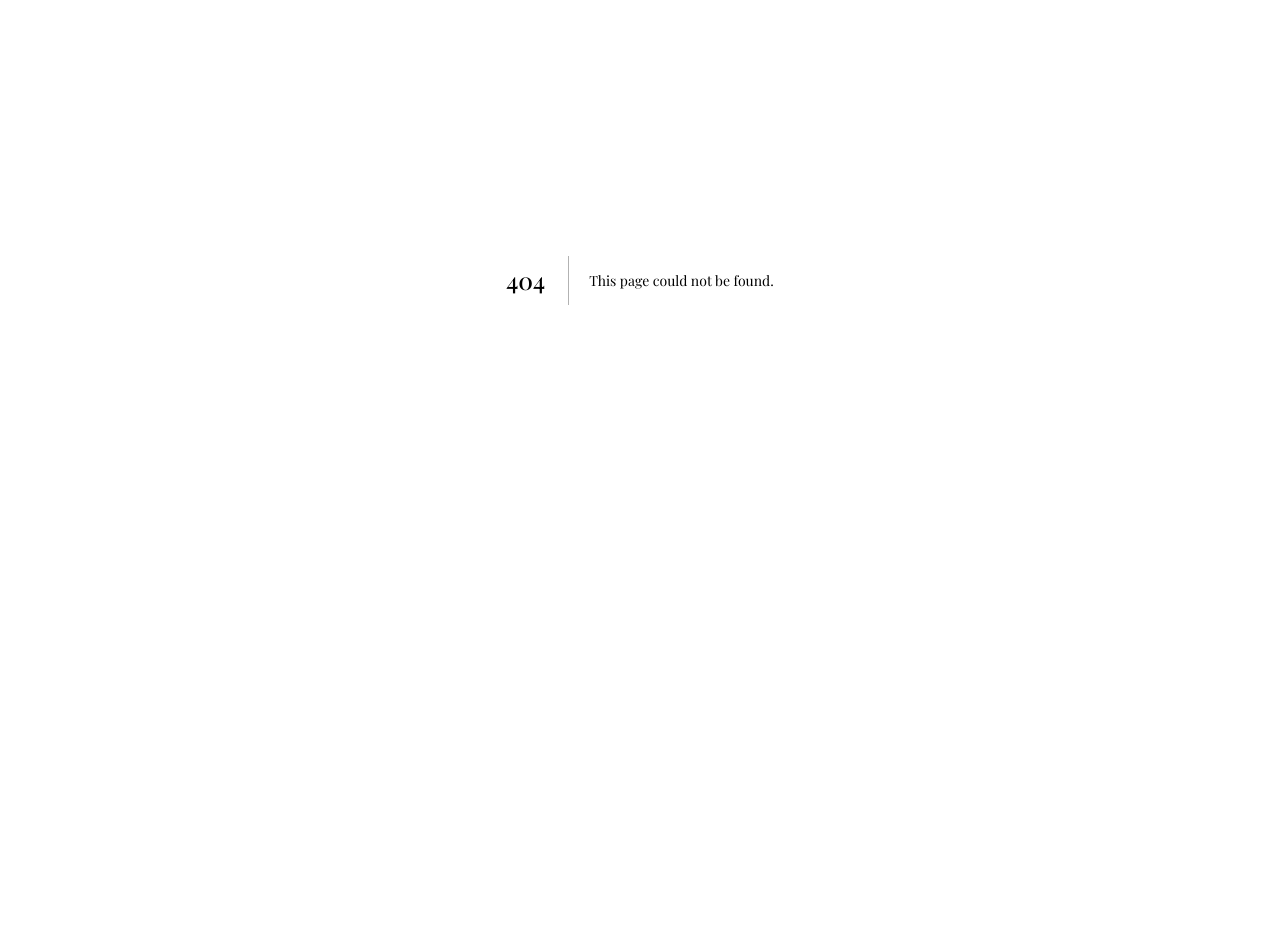
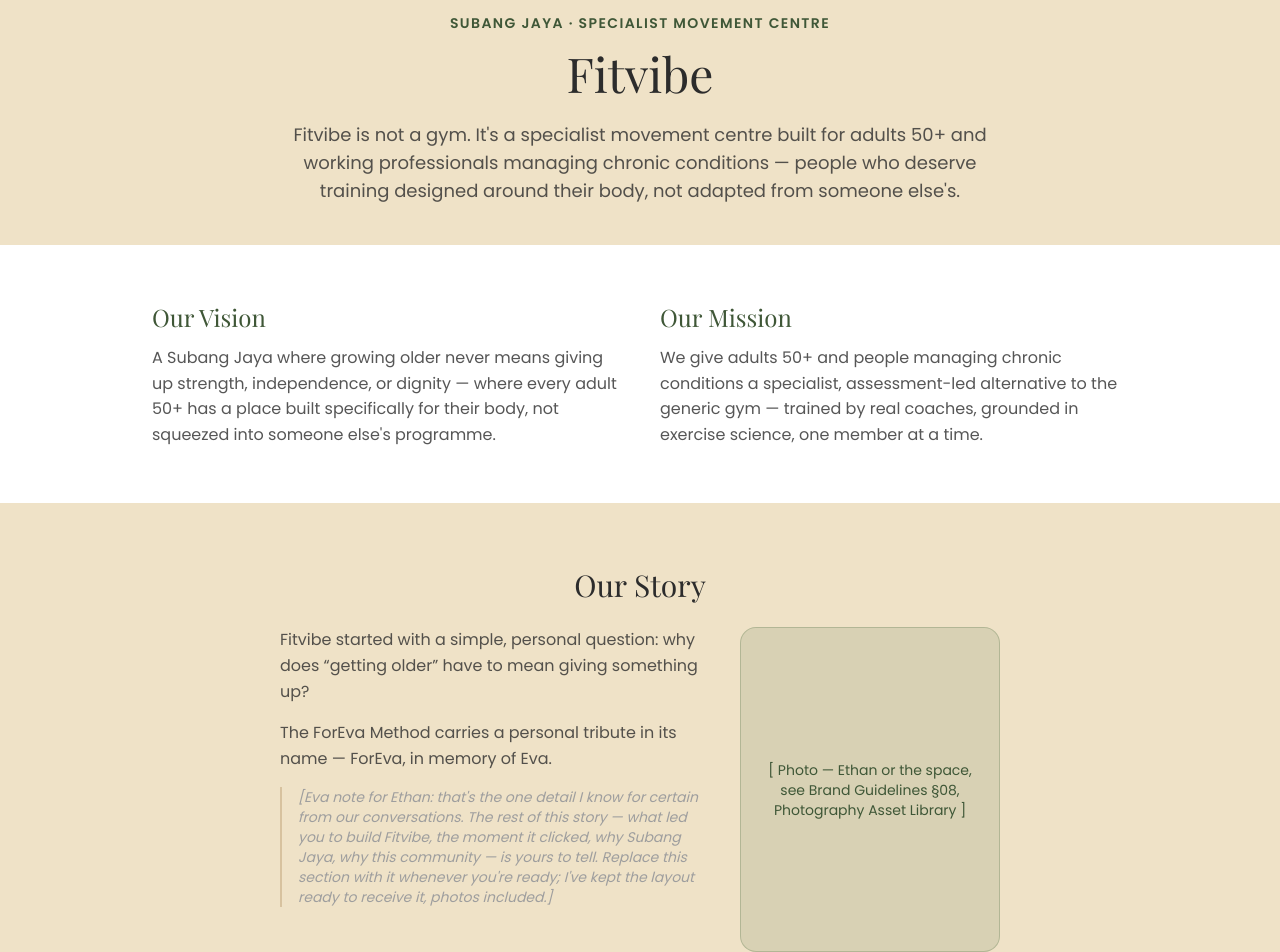
Before and after one commit to ethanRjoseph14/fitvibe-system, a Next.js app: page /about in a window 1280 px wide. Before the commit this address had no page. Shown: the part 120-1072 px from the top of the page. Before the commit the page ends 800 px from the top, so only its background shows below. Built offline with nearby package versions, Linux system fonts and the light colour scheme.

Commit message:
Create AboutPage component with Fitvibe details
This page provides information about Fitvibe, including its vision, mission, story, and founder details.

```diff
--- /dev/null
+++ b/app/about/page.tsx
@@ -0,0 +1,132 @@
+import Link from "next/link";
+import NavBar from "@/components/NavBar";
+import { coaches } from "@/lib/coaches";
+
+export default function AboutPage() {
+  const founder = coaches.find((c) => c.isFounder);
+
+  return (
+    <div className="min-h-screen bg-warm-beige text-charcoal">
+      <NavBar />
+
+      {/* Intro */}
+      <section className="mx-auto max-w-3xl px-6 pt-16 pb-10 text-center">
+        <p className="text-sm font-semibold tracking-widest text-evergreen uppercase mb-4">
+          Subang Jaya · Specialist Movement Centre
+        </p>
+        <h1 className="font-display text-5xl mb-6">Fitvibe</h1>
+        <p className="text-lg text-charcoal/80">
+          Fitvibe is not a gym. It&apos;s a specialist movement centre built for adults 50+
+          and working professionals managing chronic conditions — people who deserve
+          training designed around their body, not adapted from someone else&apos;s.
+        </p>
+      </section>
+
+      {/* Vision & Mission */}
+      <section className="bg-off-white py-14">
+        <div className="mx-auto max-w-5xl px-6 grid md:grid-cols-2 gap-10">
+          <div>
+            <h2 className="font-display text-2xl text-evergreen mb-3">Our Vision</h2>
+            <p className="text-charcoal/80">
+              A Subang Jaya where growing older never means giving up strength,
+              independence, or dignity — where every adult 50+ has a place built
+              specifically for their body, not squeezed into someone else&apos;s programme.
+            </p>
+          </div>
+          <div>
+            <h2 className="font-display text-2xl text-evergreen mb-3">Our Mission</h2>
+            <p className="text-charcoal/80">
+              We give adults 50+ and people managing chronic conditions a specialist,
+              assessment-led alternative to the generic gym — trained by real coaches,
+              grounded in exercise science, one member at a time.
+            </p>
+          </div>
+        </div>
+      </section>
+
+      {/* Story */}
+      <section className="mx-auto max-w-3xl px-6 py-16">
+        <h2 className="font-display text-3xl mb-6 text-center">Our Story</h2>
+        <div className="grid sm:grid-cols-[1fr_260px] gap-8 items-start">
+          <div className="text-charcoal/80 space-y-4">
+            <p>
+              Fitvibe started with a simple, personal question: why does &ldquo;getting
+              older&rdquo; have to mean giving something up?
+            </p>
+            <p>
+              The ForEva Method carries a personal tribute in its name — ForEva, in memory
+              of Eva.
+            </p>
+            <p className="text-sm text-mid-gray italic border-l-2 border-tan/60 pl-4">
+              [Eva note for Ethan: that&apos;s the one detail I know for certain from our
+              conversations. The rest of this story — what led you to build Fitvibe, the
+              moment it clicked, why Subang Jaya, why this community — is yours to tell.
+              Replace this section with it whenever you&apos;re ready; I&apos;ve kept the
+              layout ready to receive it, photos included.]
+            </p>
+          </div>
+          <div className="w-full aspect-[4/5] rounded-2xl bg-sage/20 border border-sage/40 flex items-center justify-center text-center text-evergreen text-sm p-4">
+            [ Photo — Ethan or the space, see Brand Guidelines §08, Photography Asset
+            Library ]
+          </div>
+        </div>
+      </section>
+
+      {/* Founder card */}
+      {founder && (
+        <section className="bg-off-white py-14">
+          <div className="mx-auto max-w-3xl px-6">
+            <h2 className="font-display text-2xl text-evergreen mb-6 text-center">
+              Meet the Founder
+            </h2>
+            <Link
+              href={`/coaches/${founder.slug}`}
+              className="flex flex-col sm:flex-row items-center sm:items-start gap-6 rounded-2xl border border-tan/60 p-6 hover:border-evergreen transition-colors"
+            >
+              <div className="shrink-0 w-28 h-28 rounded-full bg-sage/20 border border-sage/40 flex items-center justify-center text-xs text-evergreen text-center px-2">
+                [ photo ]
+              </div>
+              <div className="text-center sm:text-left">
+                <h3 className="font-display text-xl mb-0.5">{founder.name}</h3>
+                <p className="text-sm font-semibold text-vitality-orange mb-2">
+                  {founder.title}
+                </p>
+                <p className="text-sm text-charcoal/70">
+                  {founder.bio.split("[Eva note")[0].trim()}
+                </p>
+                <p className="text-sm text-evergreen font-semibold mt-3">
+                  View full profile →
+                </p>
+              </div>
+            </Link>
+          </div>
+        </section>
+      )}
+
+      {/* CTA links */}
+      <section className="mx-auto max-w-3xl px-6 py-16 text-center">
+        <h2 className="font-display text-2xl mb-6">Go deeper</h2>
+        <div className="flex flex-wrap justify-center gap-4">
+          <Link
+            href="/the-foreva-method"
+            className="rounded-full bg-vitality-orange text-charcoal px-6 py-3 font-semibold hover:bg-warm-amber transition-colors"
+          >
+            The ForEva Method
+          </Link>
+          <Link
+            href="/coaches"
+            className="rounded-full border border-charcoal/20 px-6 py-3 font-semibold hover:border-evergreen hover:text-evergreen transition-colors"
+          >
+            Meet the Coaches
+          </Link>
+          <Link
+            href="/programmes"
+            className="rounded-full border border-charcoal/20 px-6 py-3 font-semibold hover:border-evergreen hover:text-evergreen transition-colors"
+          >
+            Programmes &amp; Pricing
+          </Link>
+        </div>
+      </section>
+    </div>
+  );
+}
```
